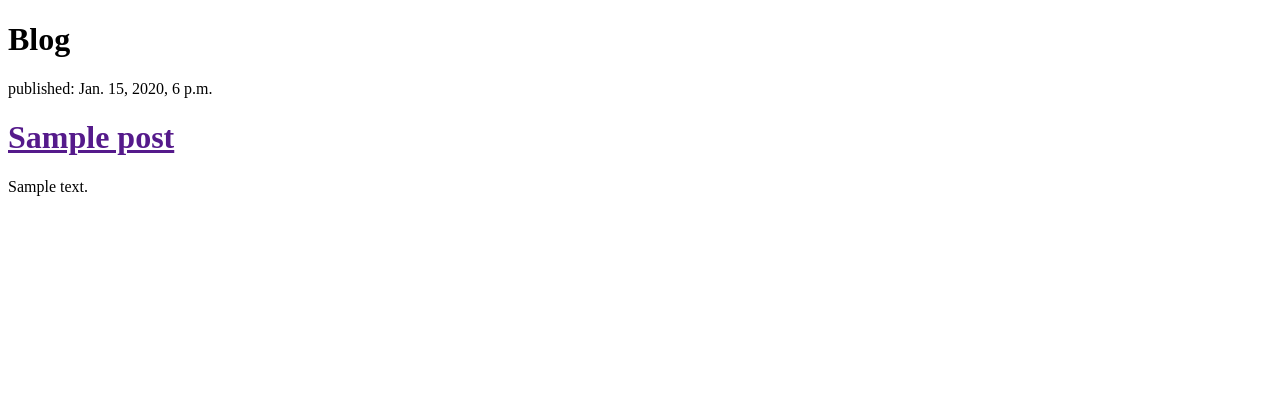
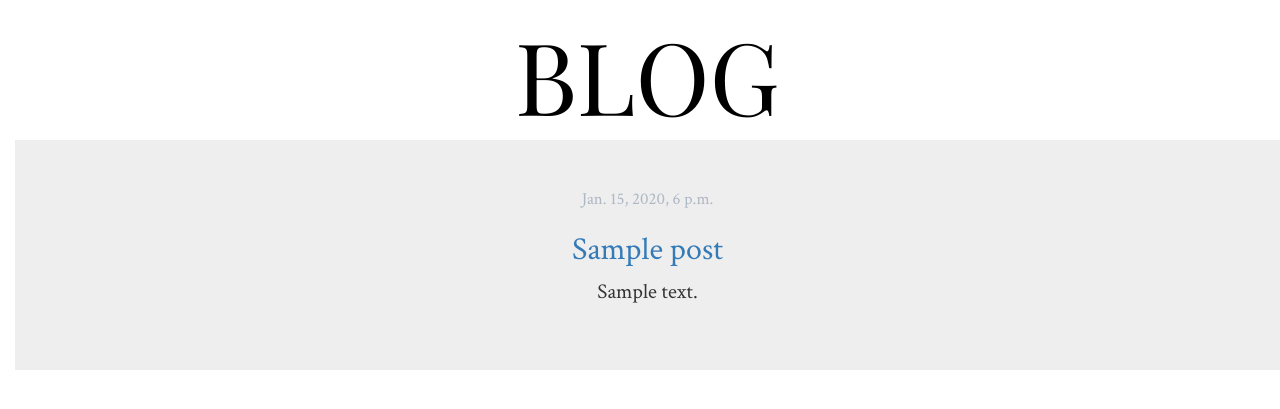
Before and after one commit to mkannah/my-first-blog, a Django app: template blog/templates/blog/post_list.html in a window 1280 px wide. Shown: the top 409 px of the page. Run offline with Django 3.2, Linux system fonts and the light colour scheme; the template is opened without the code that fills it: values that come from a table or form of the project are taken from there, others are empty; tables that the repository leaves empty hold one stand-in row (values such as "Sample post"); some libraries are stand-ins or nearby versions.

Commit message:
added css

```diff
--- /dev/null
+++ b/blog/static/css/blog.css
@@ -0,0 +1,30 @@
+@import url('https://fonts.googleapis.com/css?family=Crimson+Text|Playfair+Display');
+
+h1 a {
+    color: black;
+    font-family: 'Playfair Display', serif;
+    font-size: 100px;
+}
+
+div h1, h2, a, p{
+    text-align: center;
+}
+
+body {
+    padding-left: 15px;
+}
+
+p {
+    font-family: Crimson Text, serif;
+    font-size: x-large;
+}
+
+h2 a {
+    font-family: Crimson Text, serif;
+    font-size: xx-large;
+}
+
+#date{
+    font-size: larger;
+    color: rgba(32, 62, 102, 0.31);
+}
--- /dev/null
+++ b/blog/templates/blog/base.html
@@ -0,0 +1,20 @@
+{% load staticfiles %}
+<!DOCTYPE html>
+<html lang="en">
+<head>
+    <link rel="stylesheet" href="{% static 'css/blog.css' %}">
+    <link rel="stylesheet" href="//maxcdn.bootstrapcdn.com/bootstrap/3.2.0/css/bootstrap.min.css">
+    <link rel="stylesheet" href="//maxcdn.bootstrapcdn.com/bootstrap/3.2.0/css/bootstrap-theme.min.css">
+    <meta charset="UTF-8">
+    <title>Blog</title>
+</head>
+<body>
+    <div>
+        <h1><a href="/">BLOG</a></h1>
+    </div>
+    <div>
+        {% block content %}
+        {% endblock %}
+    </div>
+</body>
+</html>
--- a/blog/templates/blog/post_list.html
+++ b/blog/templates/blog/post_list.html
@@ -1,19 +1,12 @@
-<!DOCTYPE html>
-<html lang="en">
-<head>
-    <meta charset="UTF-8">
-    <title>Blog</title>
-</head>
-<body>
-<h1>Blog</h1>
-    <div>
-        <div>
-            {% for post in posts %}
-                <p>published: {{ post.published_date }}</p>
-                <h1><a href="" >{{ post.title }}</a></h1>
-                <p>{{ post.text|linebreaksbr }}</p>
-            {% endfor %}
+{% extends 'blog/base.html' %}
+
+
+{% block content %}
+    {% for post in posts %}
+        <div class="responsive jumbotron">
+            <p id="date">{{ post.published_date }}</p>
+            <h2><a href="">{{ post.title }}</a></h2>
+            <p>{{ post.text|linebreaksbr }}</p>
         </div>
-    </div>
-</body>
-</html>
+    {% endfor %}
+{% endblock %}
```
